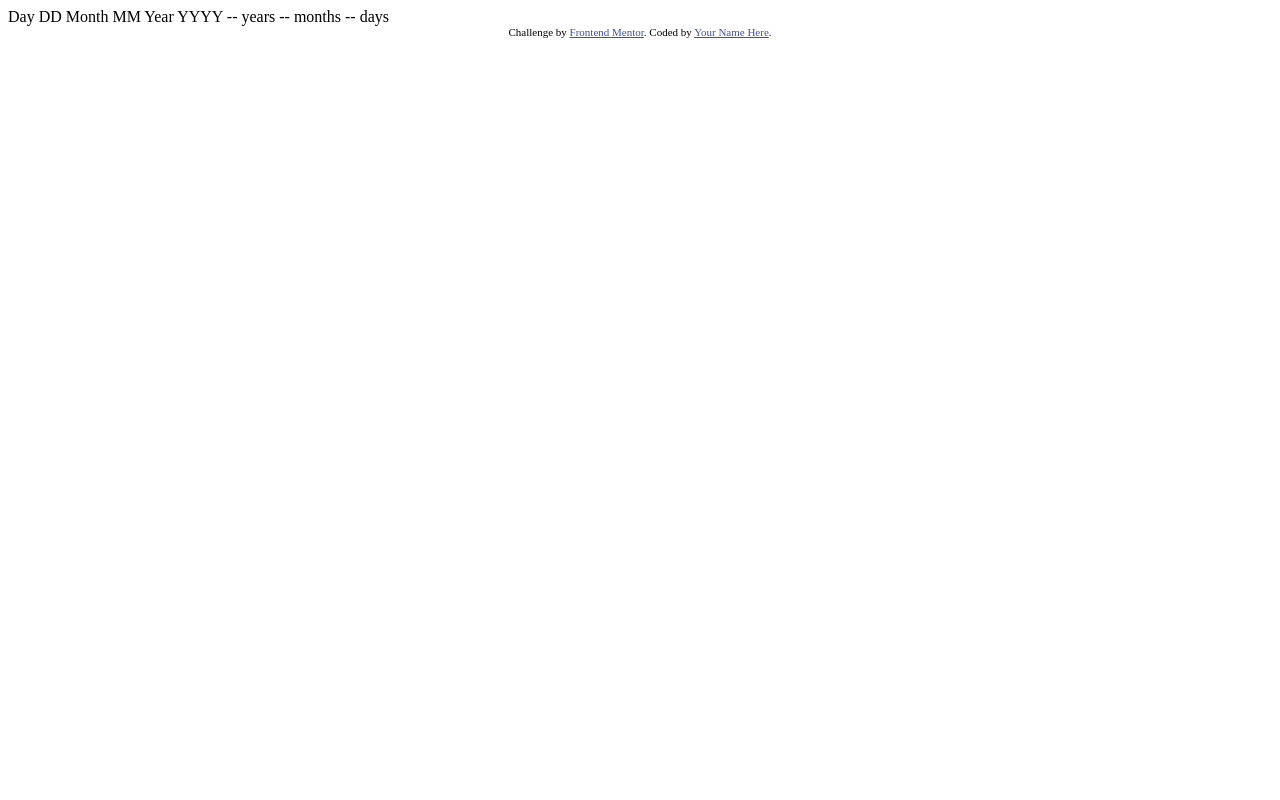
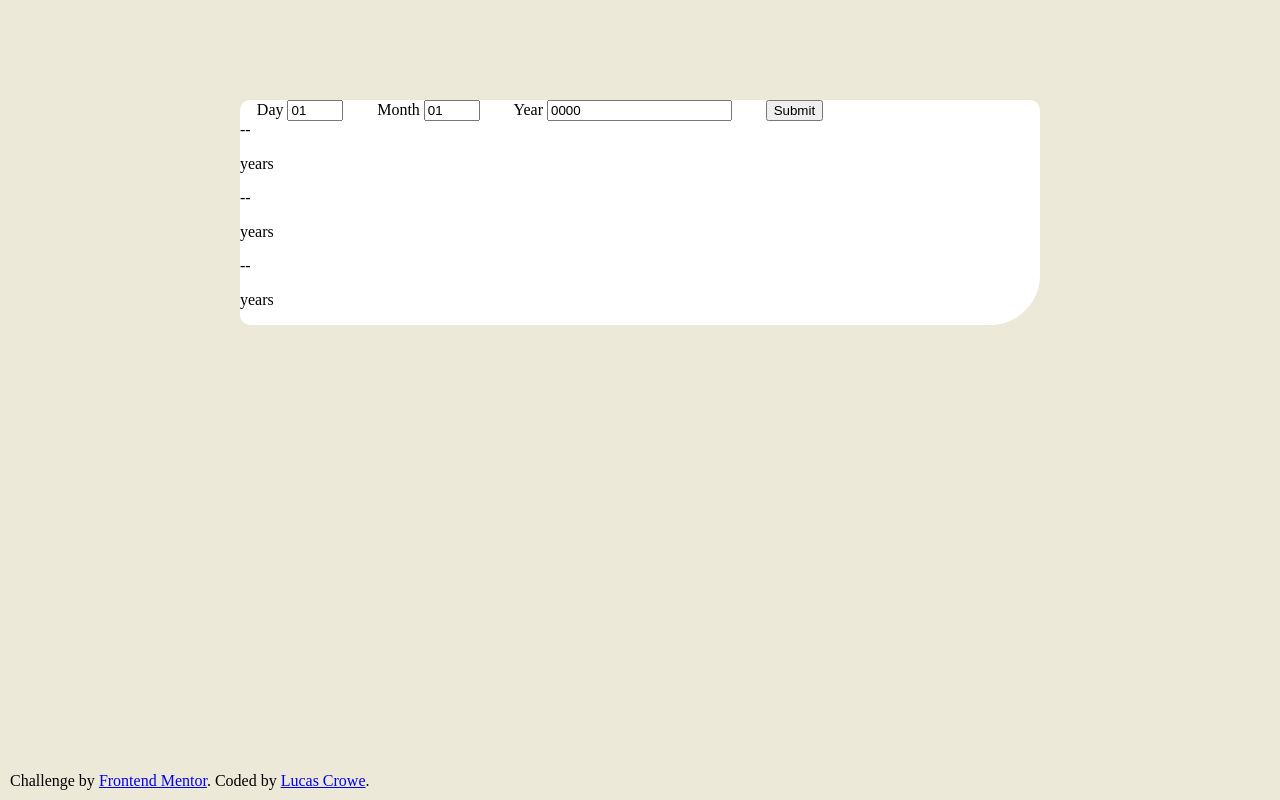
Before and after one commit to LCrowe42/AgeCalculator, a plain HTML site: page index.html in a window 1280 px wide. Drawn offline with Linux system fonts and the light colour scheme.

Commit message:
Some basic formatting and addition of scripts and styles

```diff
--- a/index.html
+++ b/index.html
@@ -8,30 +8,46 @@
 
   <title>Frontend Mentor | Age calculator app</title>
 
-  <!-- Feel free to remove these styles or customise in your own stylesheet 👍 -->
-  <style>
-    .attribution { font-size: 11px; text-align: center; }
-    .attribution a { color: hsl(228, 45%, 44%); }
-  </style>
+  <link rel="stylesheet" href="styles.css">
 </head>
 <body>
+  <div class="wrapper">
+    <form class="inputform">
+      <div class="dayinholder">
+        <label for="days">Day</label>
+        <input class="numinputs" type="number" id="daysin" value="01" min="1" max="31">
+      </div>
+      <div class="monthinholder">
+        <label for="months">Month</label>
+        <input class="numinputs" type="number" id="monthin" value="01" min="1" max="12">
+      </div>
+      <div class="yearinholder">
+        <label for="years">Year</label>
+        <input class="numinputs" type="number" id="yearsin" value="0000" max="10000">
+      </div>
+      <input type="submit" id="formsubmit">
+    </form>
+    <div class="line"></div>
+    <div class="outputholder">
+      <div class="yearsoutholder">
+        <output id="yearsout">--</output>
+        <p class="yearslabel">years</p>
+      </div>
+      <div class="monthsoutholder">
+        <output id="monthsout">--</output>
+        <p class="monthslabel">years</p>
+      </div>
+      <div class="daysoutholder">
+        <output id="days">--</output>
+        <p class="yearslabel">years</p>
+      </div>
+    </div>
+  </div>
+  <footer class="attribution">
+    Challenge by <a href="https://www.frontendmentor.io?ref=challenge" target="_blank">Frontend Mentor</a>.
+    Coded by <a href="https://www.linkedin.com/in/lucas-crowe-tu/">Lucas Crowe</a>.
+  </footer>
 
-  Day
-  DD
-
-  Month
-  MM
-
-  Year
-  YYYY
-
-  -- years
-  -- months
-  -- days
-
-  <div class="attribution">
-    Challenge by <a href="https://www.frontendmentor.io?ref=challenge" target="_blank">Frontend Mentor</a>.
-    Coded by <a href="#">Your Name Here</a>.
-  </div>
+  <script src="script.js"></script>
 </body>
 </html>
--- /dev/null
+++ b/script.js
@@ -0,0 +1,21 @@
+function getCurrentDay() {
+    const today = new Date();
+    console.log(today.getDate());
+    return today;
+}
+
+function getCurrentMonth() {
+    const today = new Date();
+    console.log(today.getMonth() + 1);
+    return today;
+}
+
+function getCurrentYear() {
+    const today = new Date();
+    console.log(today.getFullYear());
+    return today;
+}
+
+function calculateAge() {
+
+}
--- /dev/null
+++ b/styles.css
@@ -0,0 +1,27 @@
+body {
+    background-color: rgb(236, 233, 217);
+    display: flex;
+    justify-content: center;
+    margin: 100px;
+}
+.wrapper {
+    width: 800px;
+    background-color: rgb(255,255,255);
+    border-radius: 10px;
+    border-bottom-right-radius: 50px;
+}
+.inputform {
+    width: 600px;
+    display: flex;
+    justify-content: space-around;
+}
+.outputholder {
+    display: flex;
+    flex-direction: column;
+
+}
+.attribution {
+    position: absolute;
+    bottom: 10px;
+    left: 10px;
+}
```
